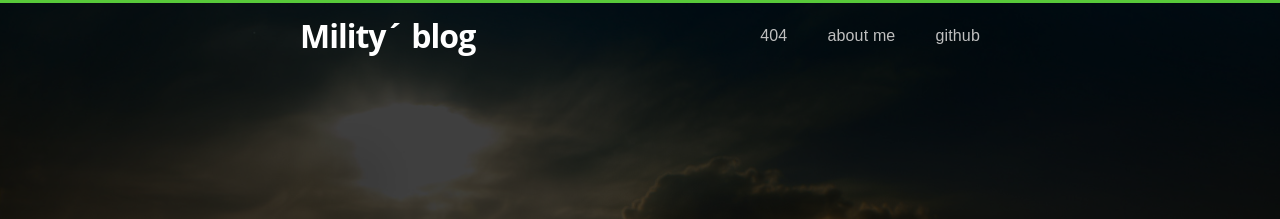
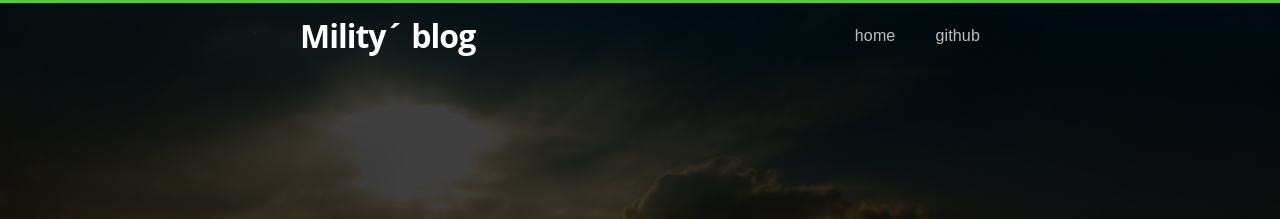
Before and after one commit to Mility/Mility.github.io, a Jekyll site: the page built from index.html, in a window 1280 px wide. Shown: the top 219 px of the page. Built offline with Jekyll 4.4.1, drawn with Linux system fonts in a browser that asks for light colours; nearby versions of some CDN libraries; the list of posts is cut into pages by our own code.

Commit message:
Update header.html

```diff
--- a/_includes/header.html
+++ b/_includes/header.html
@@ -16,13 +16,13 @@
         </a>
 
         <ul class="nav">
-         {% for page in site.pages %}
-            {% if page.title and page.title != 'Home' and page.title!= '404' %}
+        <!-- {% for page in site.pages %}
+            {% if page.title and page.title != 'Home' %}
             <li><a href="{{ page.url | prepend: site.baseurl }}">{{ page.title }}</a></li>
             {% endif %}
-          {% endfor %}
+          {% endfor %}-->
 
-          <!--<li><a href="aboutme" target="_parent">About me</a></li>-->
+          <li><a href="{{ page.url }}">{{ page.title }}</a></li>
           <li><a href="{{ site.github }}" target="_blank">Github</a></li>
         </ul>
       </nav>
```
